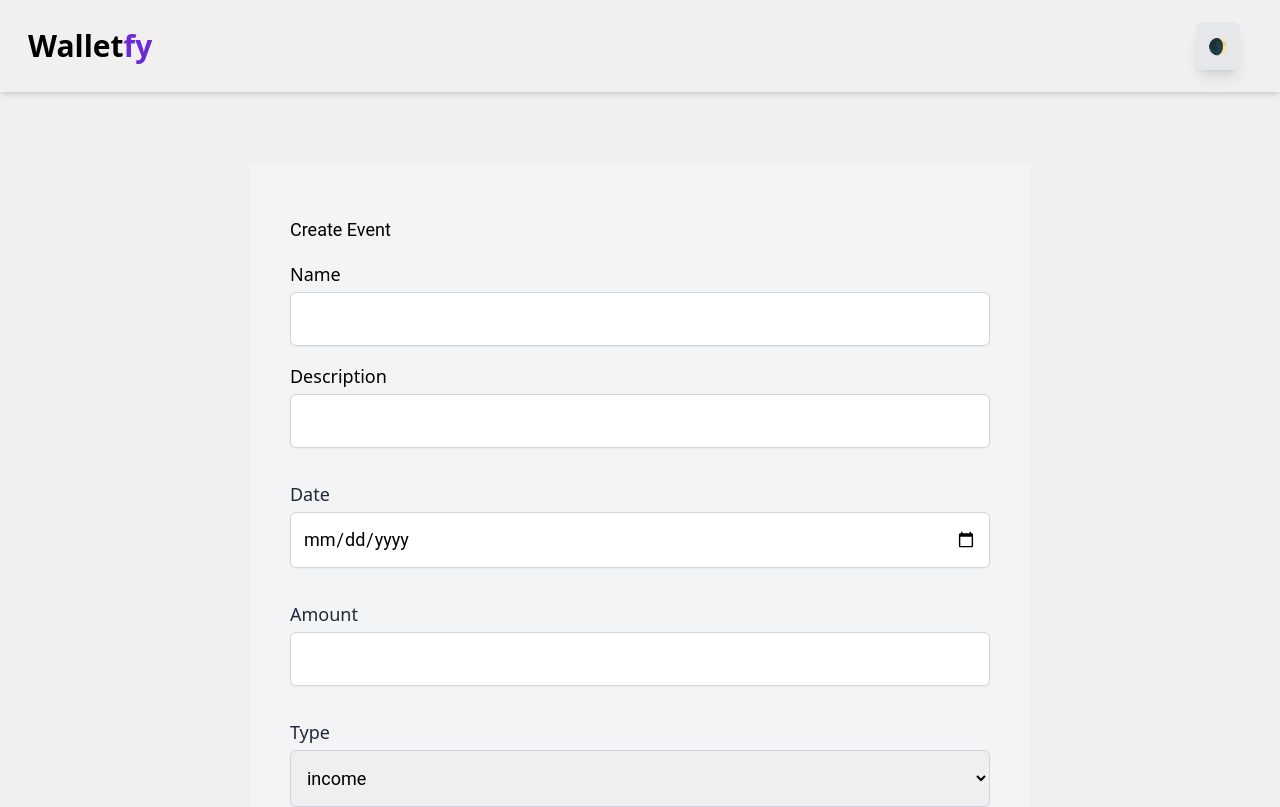
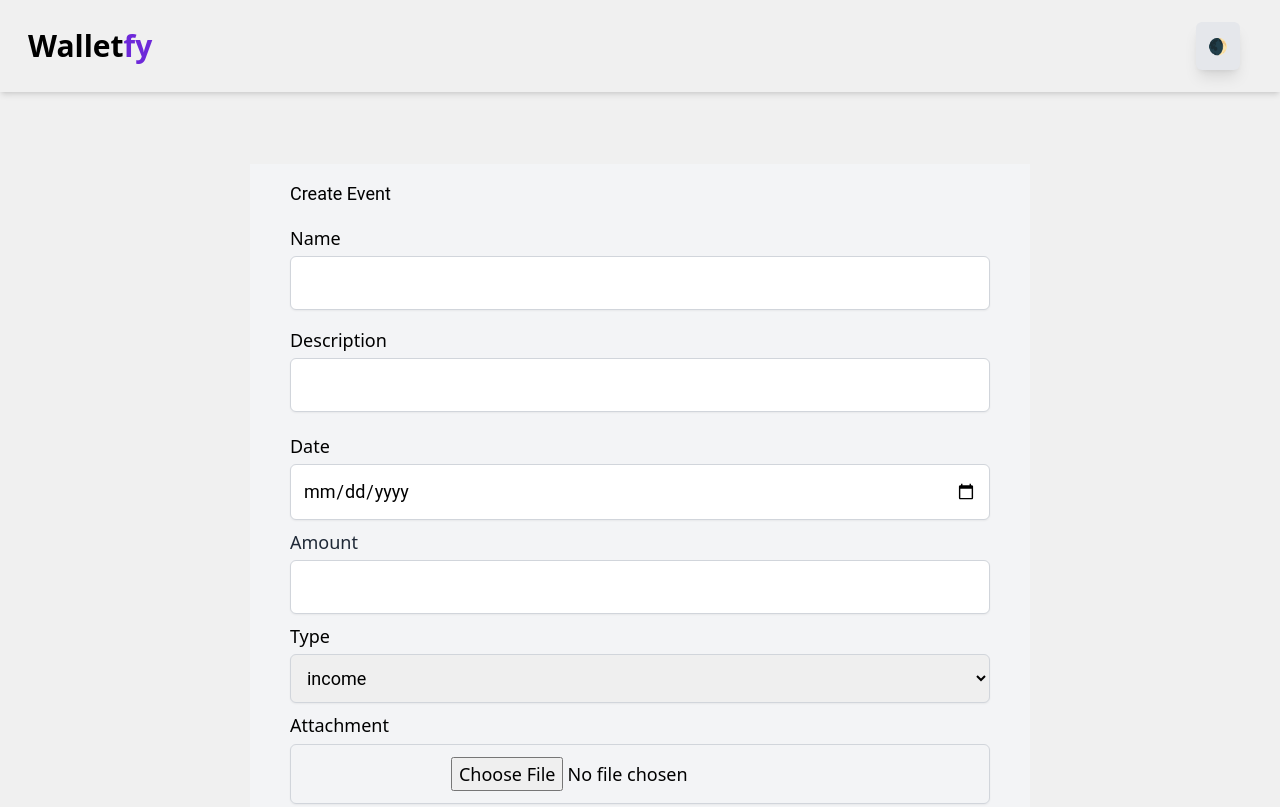
Before and after one commit to EloyG3186/Walletfy_Project, a React (Vite) app: page /events/form/1 in a window 1280 px wide. Shown: the top 807 px of the page. Built offline with nearby package versions, Linux system fonts and the light colour scheme.

Commit message:
CSS Home & Formulario

```diff
--- a/src/components/Layout.tsx
+++ b/src/components/Layout.tsx
@@ -20,7 +20,7 @@ const Layout = () => {
                     <span className="cd-text-violet-700">fy</span>
                 </a>
                 <button
-                    className="cd-p-3 cd-rounded-md cd-shadow-lg cd-bg-gray-200 cd-mx-6 dark:cd-bg-blue-700 dark:hover:cd-bg-blue-900"
+                    className="cd-p-3 cd-rounded-md cd-shadow-lg cd-bg-gray-200 hover:cd-bg-gray-300 cd-mx-6 dark:cd-bg-gray-700 dark:hover:cd-bg-gray-400"
                     onClick={toggleSchema}
                 >
                     {schema === 'light' ? '🌒' : '🌞'}
--- a/src/components/form/Attachment.tsx
+++ b/src/components/form/Attachment.tsx
@@ -18,13 +18,13 @@ const Attachment: React.FC<{ label: string }> = ({ label }) => {
 
     return (
         <div className="attachment-container">
-            <label className='attachment-label cd-text-gray-900 cd-font-medium cd-font-sans'>
+            <label className='attachment-label cd-font-medium cd-font-sans'>
                 {label}
                 <input
                     type="file"
                     accept="image/*"
                     onChange={handleFileChange}
-                    className=" cd-mt-1 cd-flex cd-justify-start cd-w-full cd-px-40 cd-py-3 cd-border cd-border-gray-300 cd-rounded-md cd-shadow-sm focus:cd-outline-none fous:cd-ring-indigo"
+                    className=" cd-mt-1 cd-flex cd-justify-start cd-w-full dark:cd-bg-zinc-700 cd-px-40 cd-py-3 cd-border cd-border-gray-300 dark:cd-border-gray-100 cd-rounded-md cd-shadow-sm focus:cd-outline-none fous:cd-ring-indigo"
                 />
             </label>
 
--- a/src/components/form/Input.tsx
+++ b/src/components/form/Input.tsx
@@ -22,7 +22,7 @@ const Input = React.forwardRef<HTMLInputElement, InputProps>(
                     type="text"
                     value={value}
                     onChange={(e) => onChange(e.target.checked)}
-                    className="cd-mt-1 cd-block cd-w-full cd-px-3 cd-py-3 cd-border cd-border-gray-300 cd-rounded-md cd-shadow-sm focus:cd-outline-none fous:cd-ring-indigo"
+                    className="cd-mt-1 cd-block cd-w-full cd-px-3 cd-py-3 dark:cd-bg-zinc-700 cd-border cd-border-gray-300 dark:cd-border-gray-100 cd-rounded-md cd-shadow-sm focus:cd-outline-none fous:cd-ring-indigo"
                 />
                 {error && <p className="cd-mt-2 cd-text-sm cd-text-red-600">{error}</p>}
             </div>
--- a/src/components/form/InputDate.tsx
+++ b/src/components/form/InputDate.tsx
@@ -14,12 +14,12 @@ const InputDate: React.FC<InputDateProps> = ({ label, value, onChange, className
 
     return (
         <div className={`input-date-container ${className}`}>
-            <label className="input-date-label cd-block cd-text-lg cd-font-sans cd-font-medium cd-text-gray-800">{label}</label>
+            <label className="input-date-label cd-block cd-text-lg cd-font-sans cd-font-medium ">{label}</label>
             <input
                 type="date"
                 value={value}
                 onChange={handleChange}
-                className="input-date cd-mt-1 cd-block cd-w-full cd-px-3 cd-py-3 cd-border cd-border-gray-300 cd-rounded-md cd-shadow-sm focus:cd-outline-none fous:cd-ring-indigo"
+                className="input-date cd-mt-1 cd-block cd-w-full cd-px-3 cd-py-3 dark:cd-bg-zinc-700 cd-border cd-border-gray-300 dark:cd-border-gray-100 cd-rounded-md cd-shadow-sm focus:cd-outline-none fous:cd-ring-indigo"
             />
         </div>
     );
--- a/src/components/form/NumberInput.tsx
+++ b/src/components/form/NumberInput.tsx
@@ -23,7 +23,7 @@ const NumberInput = React.forwardRef<HTMLInputElement, InputProps>(
 
         return (
             <div className={className}>
-                <label className="cd-block cd-text-lg cd-font-sans cd-font-medium cd-text-gray-800">
+                <label className="cd-block cd-text-lg cd-font-sans cd-font-medium cd-text-gray-800 dark:cd-text-gray-100">
                     {label}
                 </label>
                 <input
@@ -31,7 +31,7 @@ const NumberInput = React.forwardRef<HTMLInputElement, InputProps>(
                     type="text"
                     value={value}
                     onChange={(e) => handleChange(e)}
-                    className="cd-mt-1 cd-block cd-w-full cd-px-7 cd-py-3 cd-border cd-border-gray-300 cd-rounded-md cd-shadow-sm focus:cd-outline-none fous:cd-ring-indigo"
+                    className="cd-mt-1 cd-block cd-w-full dark:cd-text-gray-300 cd-px-7 cd-py-3 dark:cd-bg-zinc-700 cd-border cd-border-gray-300 dark:cd-border-gray-100 cd-rounded-md cd-shadow-sm focus:cd-outline-none fous:cd-ring-indigo"
                 />
                 {error && <p className="cd-mt-2 cd-text-sm cd-text-red-600">{error}</p>}
             </div>
--- a/src/components/form/Select.tsx
+++ b/src/components/form/Select.tsx
@@ -12,13 +12,13 @@ type SelectProps = {
 
     return (
       <div className={className}>
-        <label className="cd-block cd-text-lg cd-font-sans cd-font-medium cd-text-gray-800">
+        <label className="cd-block cd-text-lg cd-font-sans cd-font-medium">
           {label}
         </label>
         <select
           value={value}
           onChange={(e) => onChange(e.target.value)}
-          className="cd-mt-1 cd-block cd-w-full cd-text-lg cd-px-3 cd-py-4 cd-border cd-border-gray-300 cd-rounded-md cd-shadow-sm focus:cd-outline-none focus:cd-ring-indigo-500 focus:cd-border-indigo-500 lg:cd-text-lg"
+          className="cd-mt-1 cd-block cd-w-full cd-text-lg cd-px-3 cd-py-3 cd-border cd-border-gray-300 dark:cd-border-gray-100 dark:cd-bg-zinc-700 cd-rounded-md cd-shadow-sm focus:cd-outline-none focus:cd-ring-indigo-500 focus:cd-border-indigo-500 lg:cd-text-lg"
         >
           {options.map((option) => (
             <option className=" cd-text-lg" key={option} value={option}>
--- a/src/pages/events/form.tsx
+++ b/src/pages/events/form.tsx
@@ -18,8 +18,9 @@ const EventForm = () => {
         <section className="cd-w-full">
 
            <main className="cd-flex cd-flex-col cd-items-center cd-w-full cd-pt-10 cd-justify-center">
-                <div className="cd-bg-gray-100 cd-px-10 cd-py-5 cd-mt-[2rem] cd-flex cd-flex-col dark:cd-bg-zinc-800 ">
-                    <form className=' cd-items-center cd-text-lg cd-text-black cd-py-4 dark:cd-text-white'>
+                <div className="cd-bg-gray-100 cd-px-10  cd-mt-[2rem] cd-flex cd-flex-col dark:cd-bg-zinc-800 ">
+                    <form className='cd-items-center cd-text-lg  dark:cd-text-white '>
+
 
                         <h1 className='cd-py-4'>Create Event</h1>
                         <div>
@@ -38,7 +39,7 @@ const EventForm = () => {
                             />
                         </div>
 
-                        <div className='cd-py-4'>
+                        <div className='cd-py-1'>
                             <InputDate
                                 label="Date"
                                 value={inputValue}
@@ -46,7 +47,7 @@ const EventForm = () => {
                             />
                         </div>
 
-                        <div className='cd-py-4 '>
+                        <div className='cd-py-1 '>
                             <NumberInput
                                 label="Amount"
                                 value={inputValue}
@@ -54,7 +55,7 @@ const EventForm = () => {
                             />
                         </div>
 
-                        <div className='cd-py-4 '>
+                        <div className='cd-py-1 '>
                             <SelectInput
                                 label="Type"
                                 value={inputValue}
@@ -63,13 +64,13 @@ const EventForm = () => {
                             />
                         </div>
 
-                      <div className='cd-py-4'>
+                      <div className='cd-py-1'>
                         <Attachment
                             label="Attachment"
                         />
                         </div>
 
-                        <button className=' cd-self-center cd-mt-4 cd-font-medium cd-text-lg  cd-font-sans cd-px-80 cd-py-4 cd-bg-violet-500 cd-text-white cd-rounded-md hover:cd-bg-violet-600'>
+                        <button className='cd-self-center cd-mt-4 cd-font-medium cd-text-lg  cd-font-sans cd-px-80 cd-py-4 cd-bg-violet-500 cd-text-white cd-rounded-md hover:cd-bg-violet-600'>
                         Submit
                         </button>
 
--- a/src/pages/home/body.tsx
+++ b/src/pages/home/body.tsx
@@ -2,12 +2,14 @@
 import NumberInput from '@components/form/NumberInput';
 import Button from '@components/form/Button';
 import { useState } from 'react';
+
 //import { set } from 'zod';
 
 const Body = () => {
     const [inputValue, setInputValue] = useState<string>('');
     return (
-        <div className="cd-flex cd-items-center cd-flex-col cd-gap-y-[15rem] cd-font-sans ">
+
+        <div className="cd-flex cd-items-center cd-flex-col cd-gap-y-[2rem] cd-font-sans ">
             <div className='cd-flex cd-items-end cd-justify-between cd-w-full' >
                 <div className='cd-flex cd-flex-row cd-items-end '>
                     <NumberInput
@@ -24,10 +26,10 @@ const Body = () => {
                     Add Event
                 </a>
             </div>
-            <div className=''>
-                <div className="cd-flex cd-flex-row cd-text-center cd-gap-y-[2rem] ">
-                    <h1 className="cd-text-4xl cd-font-bold cd-text-center ">Bienvenido!!</h1>
-                </div>
+            <div className='cd-flex cd-flex-col cd-items-center cd-justify-center cd-h-full cd-pt-56 cd-pb-80'>
+
+                <h1 className="cd-text-4xl cd-font-bold cd-text-center dark:cd-text-gray-300 ">Billetera Virtual</h1>
+
             </div>
         </div >
     );
--- a/src/pages/home/index.tsx
+++ b/src/pages/home/index.tsx
@@ -1,10 +1,12 @@
+import Body from "./body";
 
-//import Header from "./header";
-import Body from "./body";
 
 const Home = () => {
     return (
+
+
         <div>
+
             <div className="cd-p-20">
                 <Body />
             </div>
```
Also changed, not shown: src/pages/home/header.tsx (+5 -14 lines). Lines whose indentation alone changed are shown as unchanged.
